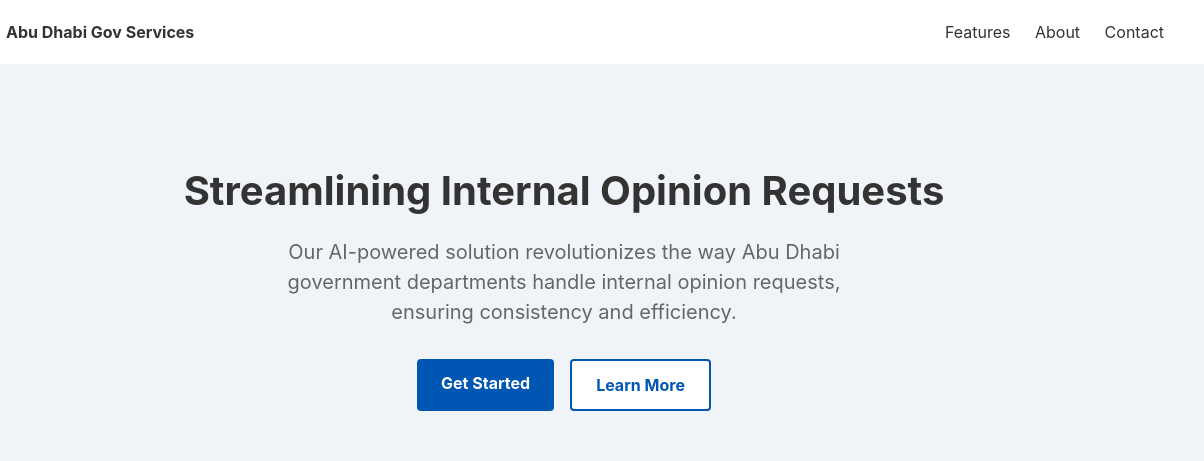
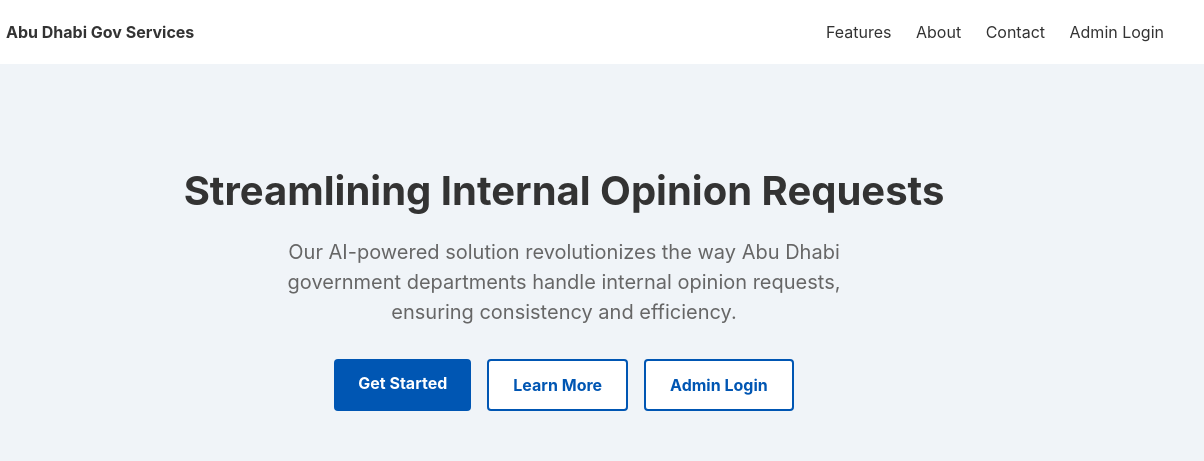
Before and after one commit to amruazb/AI-Hackathon, a plain HTML site: page aihackathonabudhabi/index.html in a window 1280 px wide. Shown: the top 461 px of the page, 76-1280 px from the left. Drawn offline with Linux system fonts and the light colour scheme.

Commit message:
admin added

```diff
--- a/aihackathonabudhabi/index.html
+++ b/aihackathonabudhabi/index.html
@@ -182,9 +182,11 @@
                 <a href="#features">Features</a>
                 <a href="#about">About</a>
                 <a href="#contact">Contact</a>
+                <a href="admin.html">Admin Login</a>
             </div>
         </nav>
     </header>
+
 
     <main>
         <section class="hero">
@@ -194,9 +196,11 @@
                 <div class="cta-buttons">
                     <a href="#" class="button button-primary">Get Started</a>
                     <a href="#" class="button button-secondary">Learn More</a>
+                    <a href="admin.html" class="button button-secondary">Admin Login</a>
                 </div>
             </div>
         </section>
+
 
         <section id="features" class="features">
             <div class="container">
```
